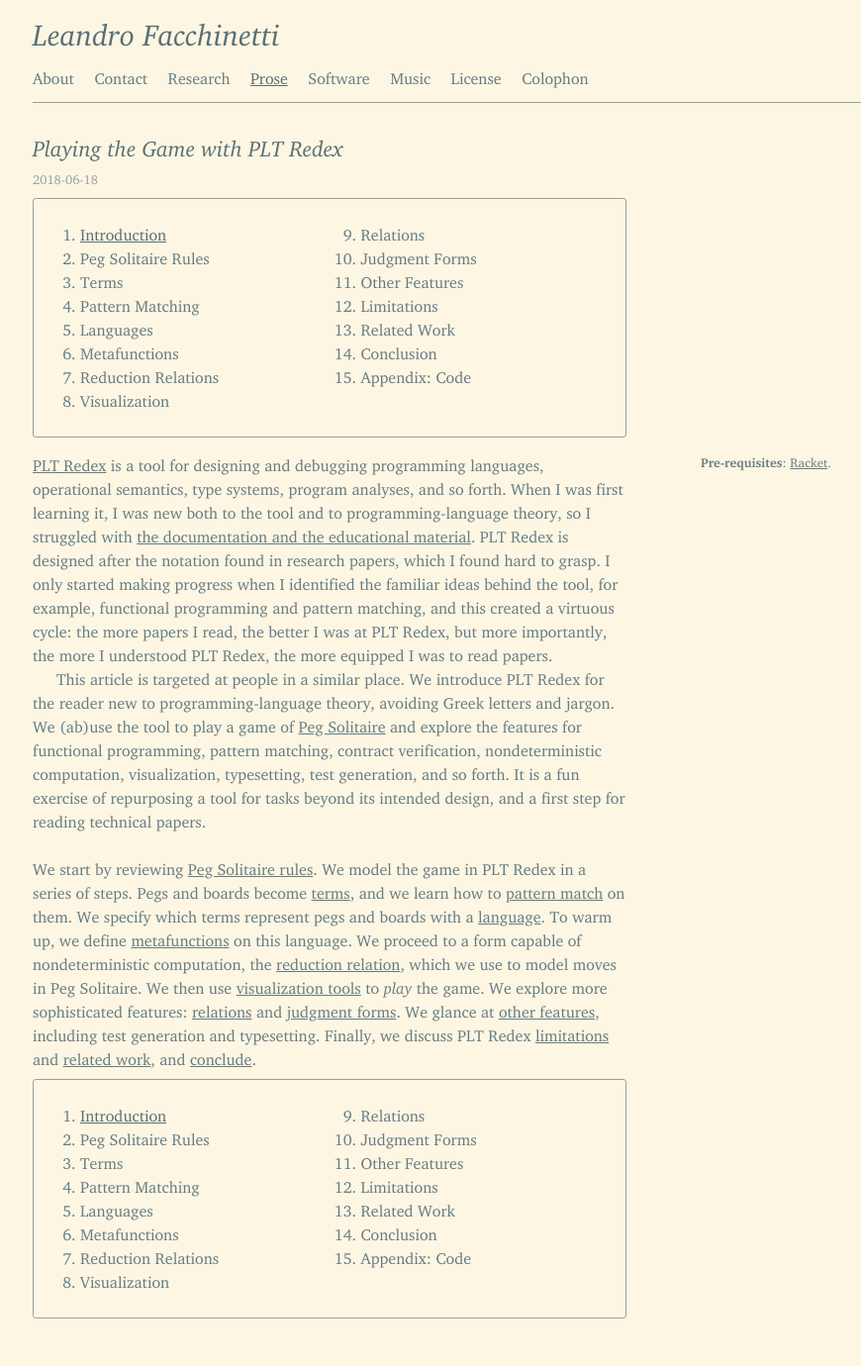
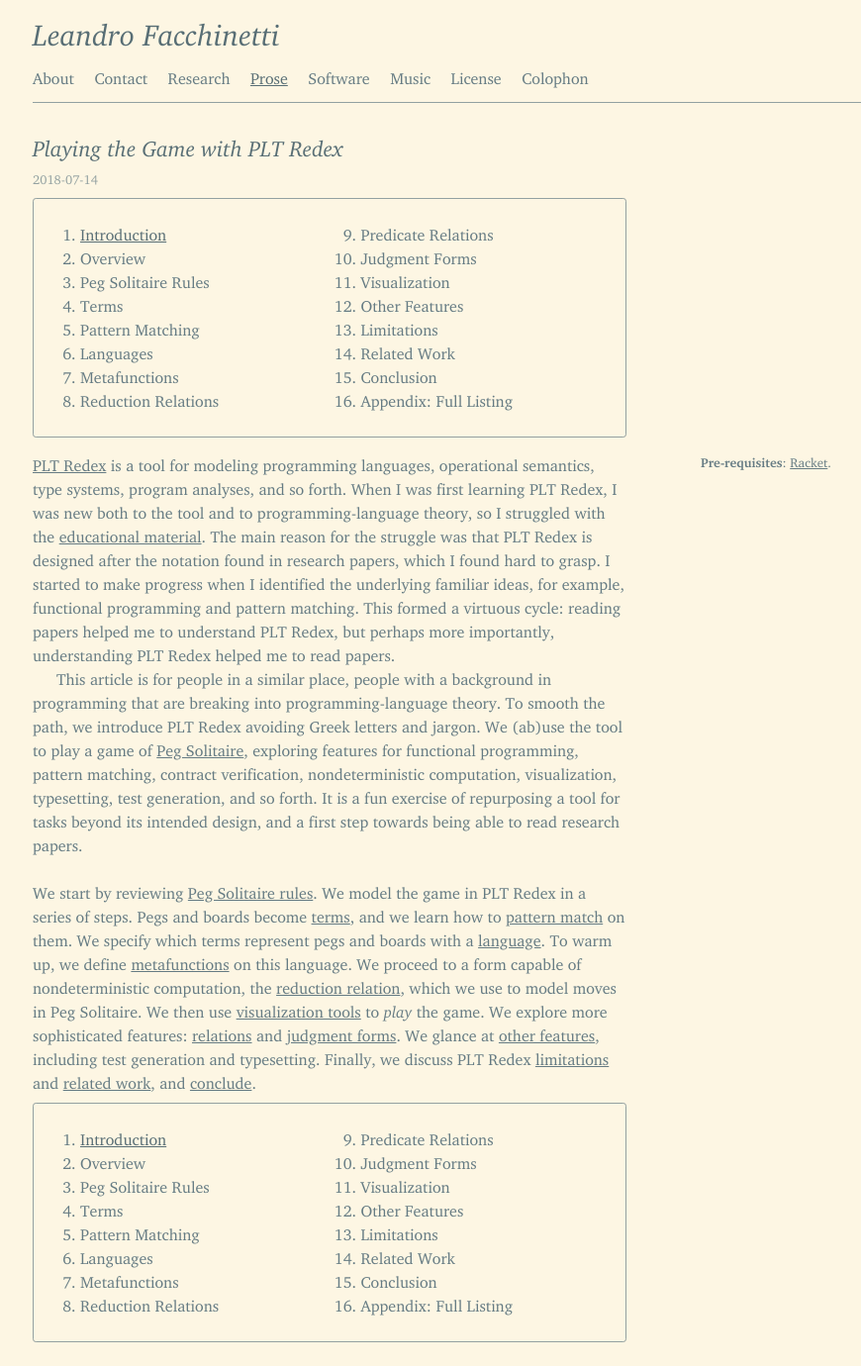
Before and after one commit to leafac/leafac.com, a Jekyll site: the page built from prose/playing-the-game-with-plt-redex/index.md, in a window 1280 px wide. Shown: the whole page at 99% size, without its empty margins (107-977 px from the left). Built offline with Jekyll 4.4.1, drawn with Linux system fonts in a browser that asks for light colours; before the commit the page ends 1356 px from its top, so only the background shows below that.

Commit message:
Reorganize table of contents

```diff
--- a/prose/playing-the-game-with-plt-redex/index.md
+++ b/prose/playing-the-game-with-plt-redex/index.md
@@ -1,7 +1,7 @@
 ---
 layout: default
 title: Playing the Game with PLT Redex
-date: 2018-06-18
+date: 2018-07-14
 table-of-contents: table-of-contents.html
 ---
 
@@ -9,11 +9,9 @@
 **Pre-requisites**: [Racket](https://docs.racket-lang.org/quick/index.html).
 </aside>
 
-[PLT Redex](https://redex.racket-lang.org/) is a tool for designing and debugging programming languages, operational semantics, type systems, program analyses, and so forth.  When I was first learning it, I was new both to the tool and to programming-language theory, so I struggled with [the documentation and the educational material](related-work). PLT Redex is designed after the notation found in research papers, which I found hard to grasp. I only started making progress when I identified the familiar ideas behind the tool, for example, functional programming and pattern matching, and this created a virtuous cycle: the more papers I read, the better I was at PLT Redex, but more importantly, the more I understood PLT Redex, the more equipped I was to read papers.
+[PLT Redex](https://redex.racket-lang.org/) is a tool for modeling programming languages, operational semantics, type systems, program analyses, and so forth. When I was first learning PLT Redex, I was new both to the tool and to programming-language theory, so I struggled with the [educational material](related-work). The main reason for the struggle was that PLT Redex is designed after the notation found in research papers, which I found hard to grasp. I started to make progress when I identified the underlying familiar ideas, for example, functional programming and pattern matching. This formed a virtuous cycle: reading papers helped me to understand PLT Redex, but perhaps more importantly, understanding PLT Redex helped me to read papers.
 
-
-
-This article is targeted at people in a similar place. We introduce PLT Redex for the reader new to programming-language theory, avoiding Greek letters and jargon. We (ab)use the tool to play a game of [Peg Solitaire](https://en.wikipedia.org/wiki/Peg_solitaire) and explore the features for functional programming, pattern matching, contract verification, nondeterministic computation, visualization, typesetting, test generation, and so forth. It is a fun exercise of repurposing a tool for tasks beyond its intended design, and a first step for reading technical papers.
+This article is for people in a similar place, people with a background in programming that are breaking into programming-language theory. To smooth the path, we introduce PLT Redex avoiding Greek letters and jargon. We (ab)use the tool to play a game of [Peg Solitaire](https://en.wikipedia.org/wiki/Peg_solitaire), exploring features for functional programming, pattern matching, contract verification, nondeterministic computation, visualization, typesetting, test generation, and so forth. It is a fun exercise of repurposing a tool for tasks beyond its intended design, and a first step towards being able to read research papers.
 
 * * *
 
--- a/prose/playing-the-game-with-plt-redex/table-of-contents.html
+++ b/prose/playing-the-game-with-plt-redex/table-of-contents.html
@@ -1,15 +1,16 @@
 <li><a href="index.html"{% unless page.url contains ".html" %} class="active"{% endunless %}>Introduction</a></li>
+<li><a href="overview"{% if page.url contains "overview.html" %} class="active"{% endif %}>Overview</a></li>
 <li><a href="peg-solitaire-rules"{% if page.url contains "peg-solitaire-rules.html" %} class="active"{% endif %}>Peg Solitaire Rules</a></li>
 <li><a href="terms"{% if page.url contains "terms.html" %} class="active"{% endif %}>Terms</a></li>
 <li><a href="pattern-matching"{% if page.url contains "pattern-matching.html" %} class="active"{% endif %}>Pattern Matching</a></li>
 <li><a href="languages"{% if page.url contains "languages.html" %} class="active"{% endif %}>Languages</a></li>
 <li><a href="metafunctions"{% if page.url contains "metafunctions.html" %} class="active"{% endif %}>Metafunctions</a></li>
 <li><a href="reduction-relations"{% if page.url contains "reduction-relations.html" %} class="active"{% endif %}>Reduction Relations</a></li>
+<li><a href="predicate-relations"{% if page.url contains "predicate-relations.html" %} class="active"{% endif %}>Predicate Relations</a></li>
+<li><a href="judgment-forms"{% if page.url contains "judgment-forms.html" %} class="active"{% endif %}>Judgment Forms</a></li>
 <li><a href="visualization"{% if page.url contains "visualization.html" %} class="active"{% endif %}>Visualization</a></li>
-<li><a href="relations"{% if page.url contains "relations.html" %} class="active"{% endif %}>Relations</a></li>
-<li><a href="judgment-forms"{% if page.url contains "judgment-forms.html" %} class="active"{% endif %}>Judgment Forms</a></li>
 <li><a href="other-features"{% if page.url contains "other-features.html" %} class="active"{% endif %}>Other Features</a></li>
 <li><a href="limitations"{% if page.url contains "limitations.html" %} class="active"{% endif %}>Limitations</a></li>
 <li><a href="related-work"{% if page.url contains "related-work.html" %} class="active"{% endif %}>Related Work</a></li>
 <li><a href="conclusion"{% if page.url contains "conclusion.html" %} class="active"{% endif %}>Conclusion</a></li>
-<li><a href="playing-the-game-with-plt-redex.zip">Appendix: Code</a></li>
+<li><a href="playing-the-game-with-plt-redex.zip">Appendix: Full Listing</a></li>
```
Also changed, not shown: prose/playing-the-game-with-plt-redex/predicate-relations.md (renamed from prose/playing-the-game-with-plt-redex/relations.md), 2 other files.
